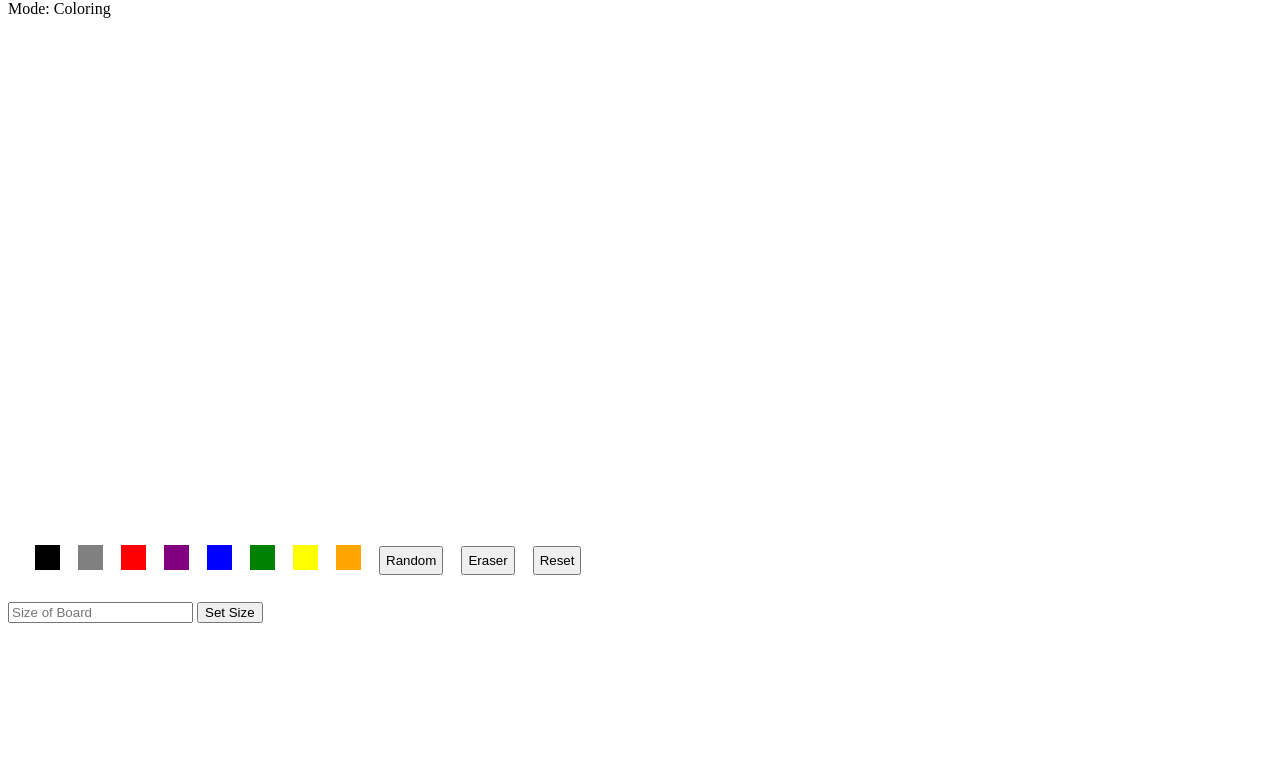
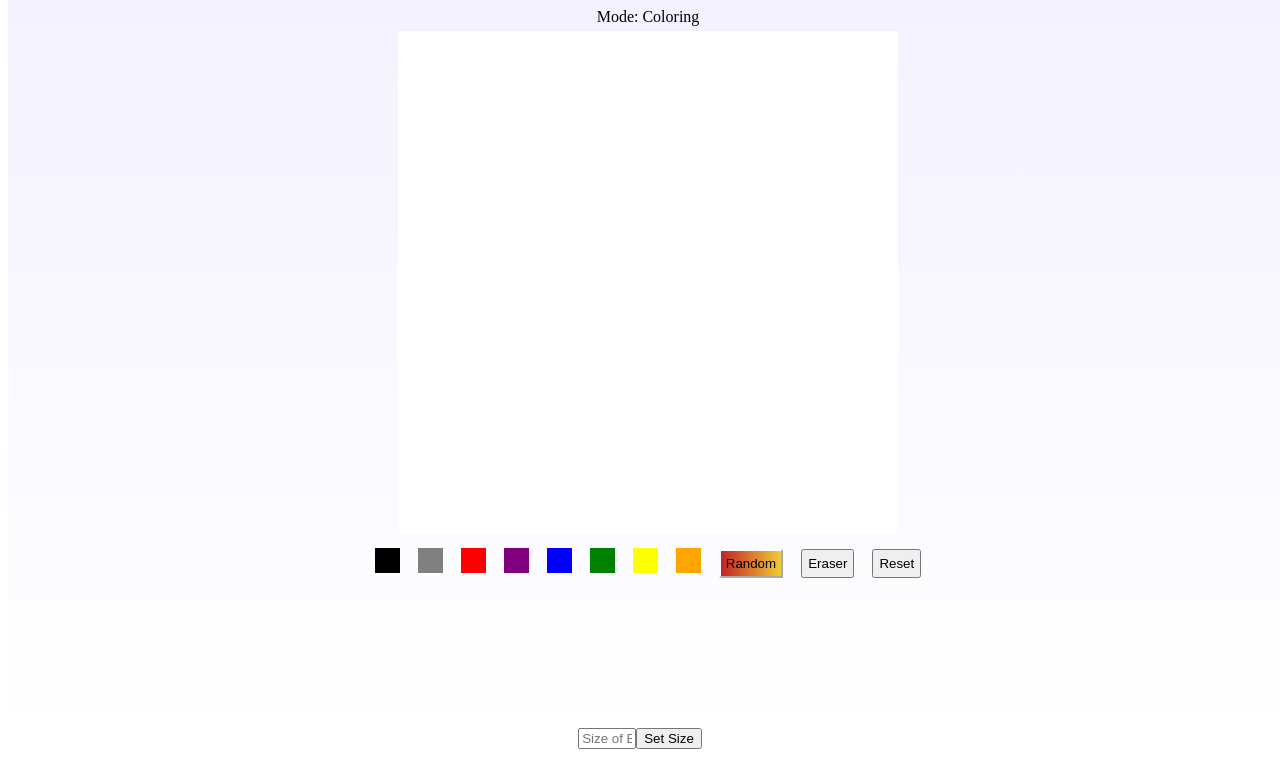
Before and after one commit to emilsonylarde/estabillo-Etch-a-Sketch, a plain HTML site: page index.html in a window 1280 px wide. Shown: the part 80-837 px from the top of the page. Before the commit the page ends 800 px from the top, so only its background shows below. Drawn offline with Linux system fonts and the light colour scheme.

Commit message:
Finish design for overall layout

```diff
--- a/index.html
+++ b/index.html
@@ -3,10 +3,10 @@
   <head>
     <meta charset="UTF-8" />
     <title>Etch-A-Sketch</title>
-    <link rel="stylesheet" href="styles.css" type="text/css" />
+    <link rel="stylesheet" href="styles.css" />
   </head>
   <body>
-    <div id="flex-container">
+    <div class="flex-container">
       <div class="title"><h1>Etch-A-Sketch</h1></div>
       <div class="mode">Mode: Coloring</div>
       <div class="content">
@@ -93,7 +93,7 @@
               padding: 5px;
             "
           ></button>
-          <button onclick="changeColor('random')" style="padding: 5px">
+          <button onclick="changeColor('random')" class="randomButton" style="padding: 5px">
             Random
           </button>
           <button onclick="changeColor('white')" style="padding: 5px">
@@ -103,15 +103,18 @@
         </div>
       </div>
     </div>
-    <div>
+    <div class="input">
       <input
-        type="te5xt"
+        type="text"
         placeholder="Size of Board"
         value=""
         onchange="changeSize(this.value)"
       />
       <button>Set Size</button>
     </div>
+    <div class="error">
+      Input must be between 2 and 100
+    </div>
   </body>
   <script src="index.js"></script>
 </html>
--- a/styles.css
+++ b/styles.css
@@ -1,13 +1,74 @@
+.flex-container {
+  height: 100vh;
+  width: 100vw;
+  display: flex;
+  flex-direction: column;
+  align-items: center;
+  background: linear-gradient(rgba(96, 79, 252, 0.082), white);
+}
+
 .board {
   width: 500px;
   height: 500px;
   display: grid;
+  background-color: white;
+  box-shadow: inset 0 -3em 3em rgba(0, 0, 0, 0.1), 0 0 0 2px rgb(255, 255, 255),
+    0.3em 0.3em 1em rgba(0, 0, 0, 0, 0.3);
+}
+
+.board:hover {
+  cursor: pointer;
+}
+
+.content {
+  display: flex;
+  flex-direction: column;
+  align-items: center;
+  min-width: 300px;
+  min-height: 300px;
+  width: 60vw;
+  height: 60vw;
+  max-width: 600px;
+  max-height: 600px;
+}
+
+.title {
+  display: flex;
+  justify-content: center;
 }
 
 .buttons {
-  padding: 20px;
+  margin-top: 10px;
+  margin-bottom: 10px;
 }
 
 .buttons button {
   margin: 7px;
 }
+
+button:hover {
+  cursor: pointer;
+}
+
+.randomButton {
+  background: linear-gradient(0.25turn, #c02425, #f0cb35);
+  border-color: white;
+}
+
+input {
+  width: 50px;
+}
+
+.input {
+  display: flex;
+  flex-direction: row;
+  justify-content: center;
+}
+
+.mode {
+  margin-bottom: 5px;
+}
+
+.error {
+  display: none;
+}
```
Also changed, not shown: reset.css (deleted).
